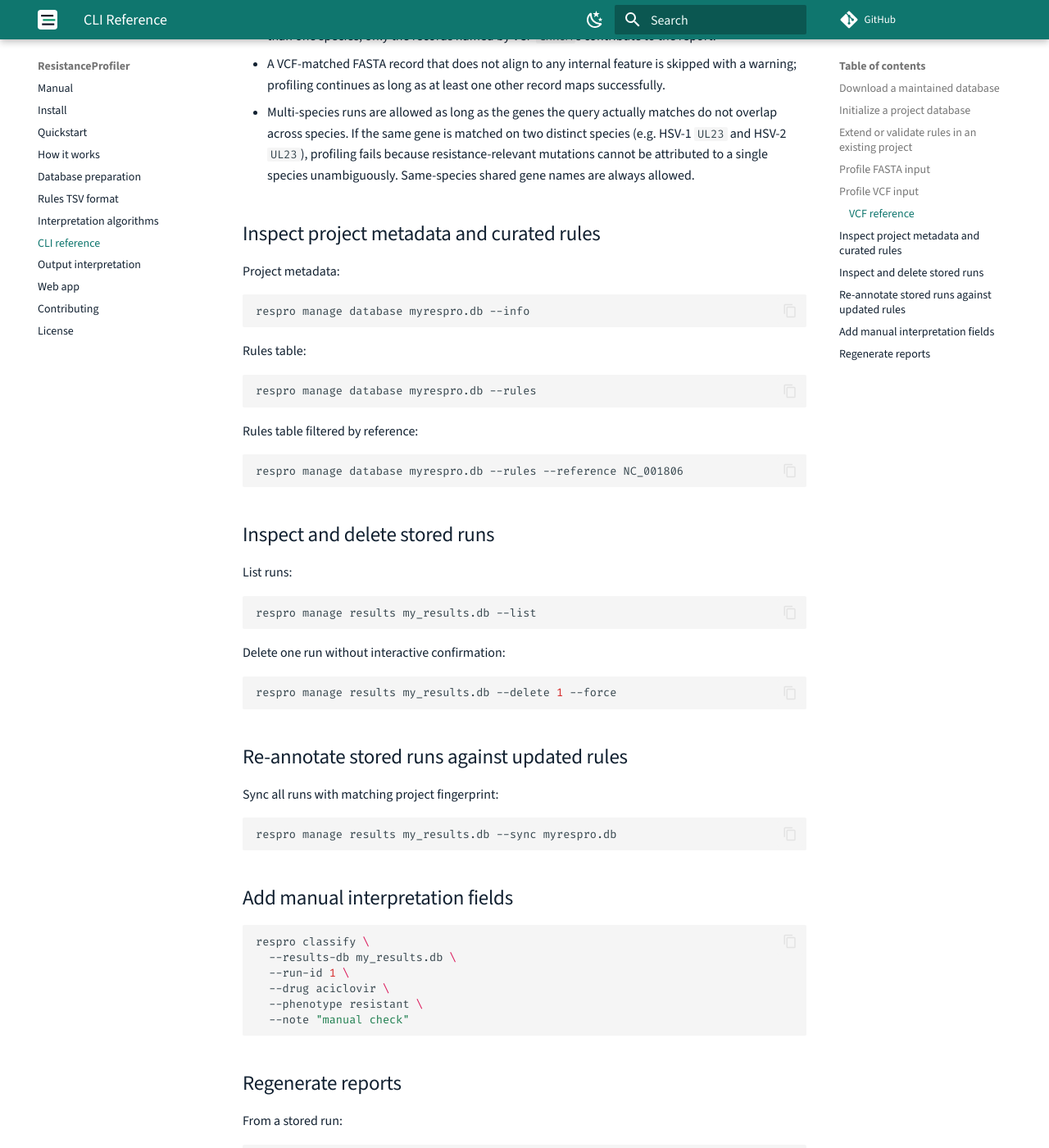
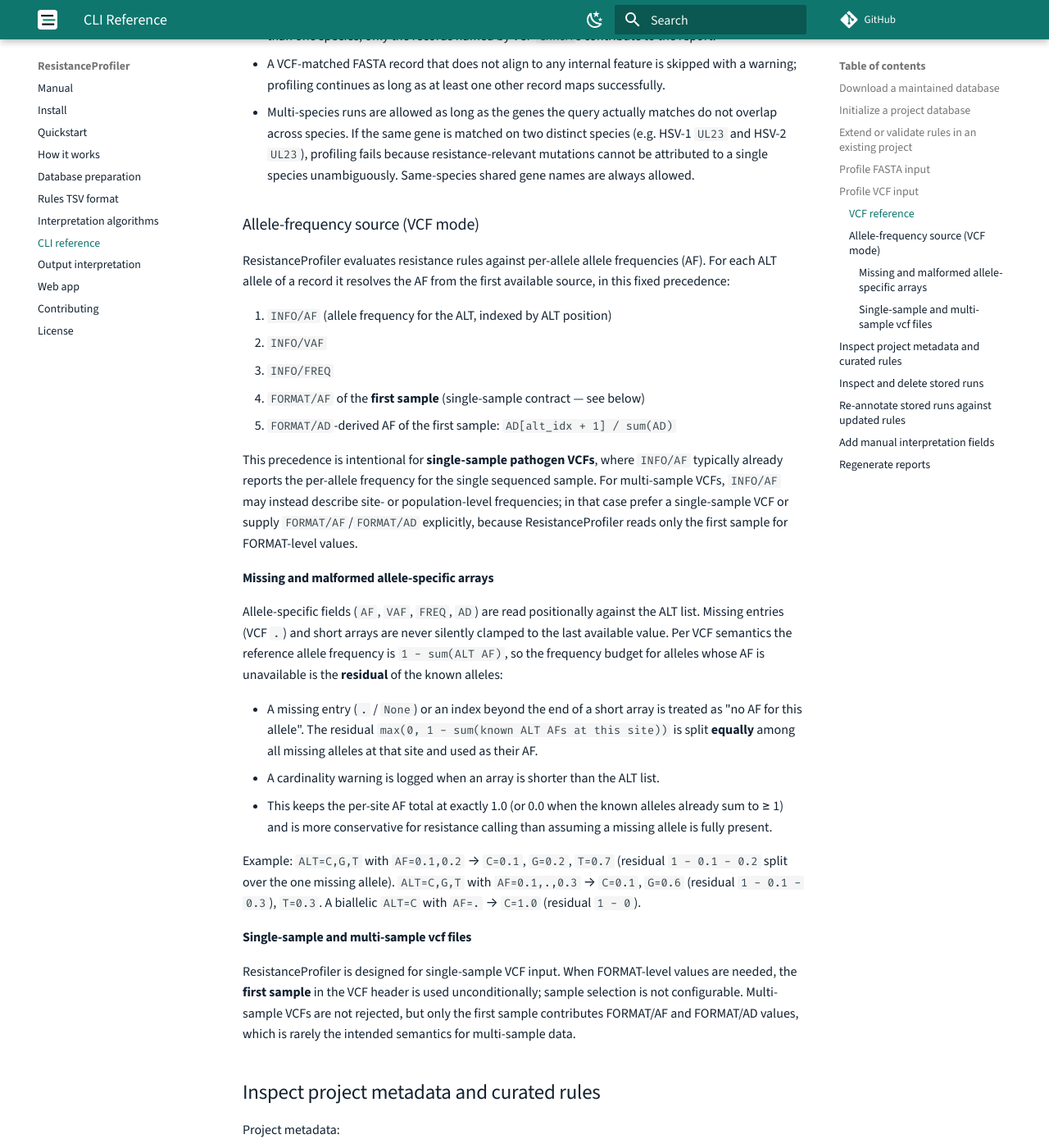
Before and after one commit to the-foxlab/ResistanceProfiler, an MkDocs documentation site: the page built from docs/docs/cli-reference.md, in a window 1280 px wide and 1400 px high, scrolled down 2698 px. Shown: the whole window at 82% size. Built offline with MkDocs 1.6.1 and Material for MkDocs 9.7.7, drawn with Linux system fonts in a browser that asks for light colours; comment, search, counter and statistics services are not loaded.

Commit message:
smaller fixes to docs and wfs

```diff
--- a/docs/docs/cli-reference.md
+++ b/docs/docs/cli-reference.md
@@ -131,6 +131,55 @@
   mutations cannot be attributed to a single species unambiguously. Same-species
   shared gene names are always allowed.
 
+### Allele-frequency source (VCF mode)
+
+ResistanceProfiler evaluates resistance rules against per-allele allele frequencies
+(AF). For each ALT allele of a record it resolves the AF from the first available
+source, in this fixed precedence:
+
+1. `INFO/AF` (allele frequency for the ALT, indexed by ALT position)
+2. `INFO/VAF`
+3. `INFO/FREQ`
+4. `FORMAT/AF` of the **first sample** (single-sample contract — see below)
+5. `FORMAT/AD`-derived AF of the first sample: `AD[alt_idx + 1] / sum(AD)`
+
+This precedence is intentional for **single-sample pathogen VCFs**, where `INFO/AF`
+typically already reports the per-allele frequency for the single sequenced sample.
+For multi-sample VCFs, `INFO/AF` may instead describe site- or population-level
+frequencies; in that case prefer a single-sample VCF or supply `FORMAT/AF`/`FORMAT/AD`
+explicitly, because ResistanceProfiler reads only the first sample for FORMAT-level
+values.
+
+#### Missing and malformed allele-specific arrays
+
+Allele-specific fields (`AF`, `VAF`, `FREQ`, `AD`) are read positionally against the
+ALT list. Missing entries (VCF `.`) and short arrays are never silently clamped to
+the last available value. Per VCF semantics the reference allele frequency is
+`1 - sum(ALT AF)`, so the frequency budget for alleles whose AF is unavailable is the
+**residual** of the known alleles:
+
+- A missing entry (`.` / `None`) or an index beyond the end of a short array is
+  treated as "no AF for this allele". The residual `max(0, 1 - sum(known ALT AFs at
+  this site))` is split **equally** among all missing alleles at that site and used
+  as their AF.
+- A cardinality warning is logged when an array is shorter than the ALT list.
+- This keeps the per-site AF total at exactly 1.0 (or 0.0 when the known alleles
+  already sum to ≥ 1) and is more conservative for resistance calling than assuming
+  a missing allele is fully present.
+
+Example: `ALT=C,G,T` with `AF=0.1,0.2` → `C=0.1`, `G=0.2`, `T=0.7` (residual
+`1 - 0.1 - 0.2` split over the one missing allele). `ALT=C,G,T` with `AF=0.1,.,0.3`
+→ `C=0.1`, `G=0.6` (residual `1 - 0.1 - 0.3`), `T=0.3`. A biallelic `ALT=C` with
+`AF=.` → `C=1.0` (residual `1 - 0`).
+
+#### Single-sample and multi-sample vcf files
+
+ResistanceProfiler is designed for single-sample VCF input. When FORMAT-level values
+are needed, the **first sample** in the VCF header is used unconditionally; sample
+selection is not configurable. Multi-sample VCFs are not rejected, but only the first
+sample contributes FORMAT/AF and FORMAT/AD values, which is rarely the intended
+semantics for multi-sample data.
+
 ## Inspect project metadata and curated rules
 
 Project metadata:
```
Also changed, not shown: docs/docs/how-it-works.md (+1 -0 lines), pyproject.toml (+2 -7 lines), 1 other file.
